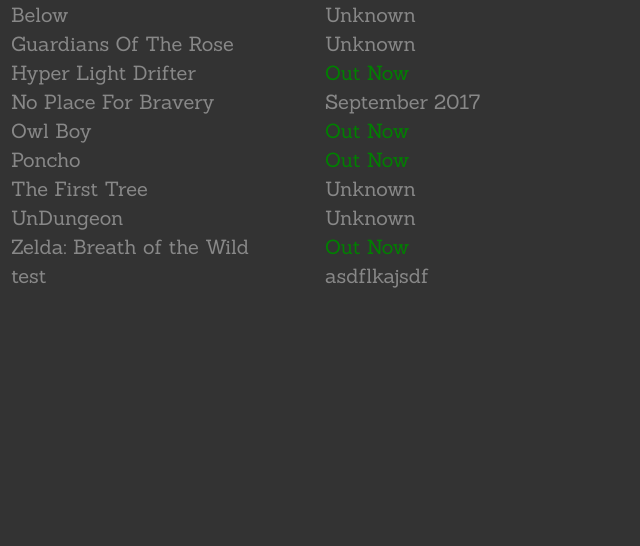
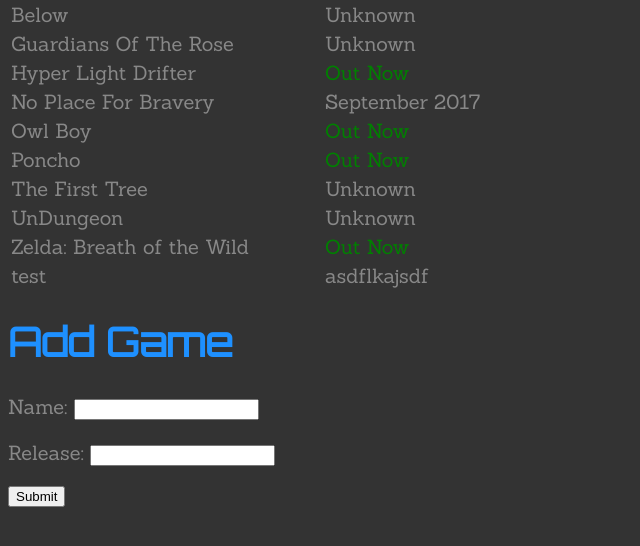
Before and after one commit to gregwienecke/django_shows_and_games, a Django app: page / in a window 1280 px wide. Shown: the part 145-691 px from the top of the page, without its empty margins (0-640 px from the left). Run offline with Django 3.2, Linux system fonts and the light colour scheme; data comes from the database, SQL or seed files in the repository; both versions use the stored data as it was after the commit.

Commit message:
Form in index.html allows you to add a game to the database and display it

```diff
--- /dev/null
+++ b/main_app/forms.py
@@ -0,0 +1,5 @@
+from django import forms
+
+class GameForm(forms.Form):
+	name = forms.CharField(label="Name", max_length=100)
+	release = forms.CharField(label="Release", max_length=100)
--- a/main_app/static/style.css
+++ b/main_app/static/style.css
@@ -32,6 +32,13 @@
 	font-family: Sanchez;
 }
 
+button {
+	border: none;
+	background-color: dodgerblue;
+	color: #fff;
+	font-family: Sanchez;
+}
+
 a:visited {
 	color: dodgerblue;
 }
--- a/main_app/templates/index.html
+++ b/main_app/templates/index.html
@@ -2,7 +2,6 @@
 {% load staticfiles %}
 
 {% block content %}
-
 	<table>
 	{% for game in games|dictsort:'name' %}
 		<tr>
@@ -18,5 +17,13 @@
 
 		</tr>
 	{% endfor %}
+	</table>
+
+	<h1>Add Game</h1>
+	<form action="post_url/" method="post">
+		{% csrf_token %}
+		{{ form.as_p }}
+		<input type="submit" value="Submit">
+	</form>
 
 {% endblock %}
--- a/main_app/urls.py
+++ b/main_app/urls.py
@@ -3,5 +3,6 @@
 
 urlpatterns = [
 	url(r'^$', views.index),
-	url(r'^shows', views.shows)
+	url(r'^shows', views.shows),
+	url(r'^post_url/$', views.post_game, name="post_game")
 ]
--- a/main_app/views.py
+++ b/main_app/views.py
@@ -1,18 +1,28 @@
 from django.shortcuts import render
-from django.http import HttpResponse
+from django.http import HttpResponse, HttpResponseRedirect
 
 from .models import Game
 from .models import Show
+from .forms import GameForm
 
 # Create your views here.
 def index(request):
 
 	games = Game.objects.all()
+	form = GameForm()
 
-	return render(request, 'index.html', {'games': games})
+	return render(request, 'index.html', {'games': games, 'form': form})
 
 def shows(request):
 
 	shows = Show.objects.all()
 
 	return render(request, 'shows.html', {'shows': shows})
+
+def post_game(request):
+	form = GameForm(request.POST)
+	if form.is_valid():
+		game = Game(name = form.cleaned_data['name'],
+				    release = form.cleaned_data['release'])
+		game.save()
+	return HttpResponseRedirect('/')
```
Also changed, not shown: db.sqlite3, 3 other files.
